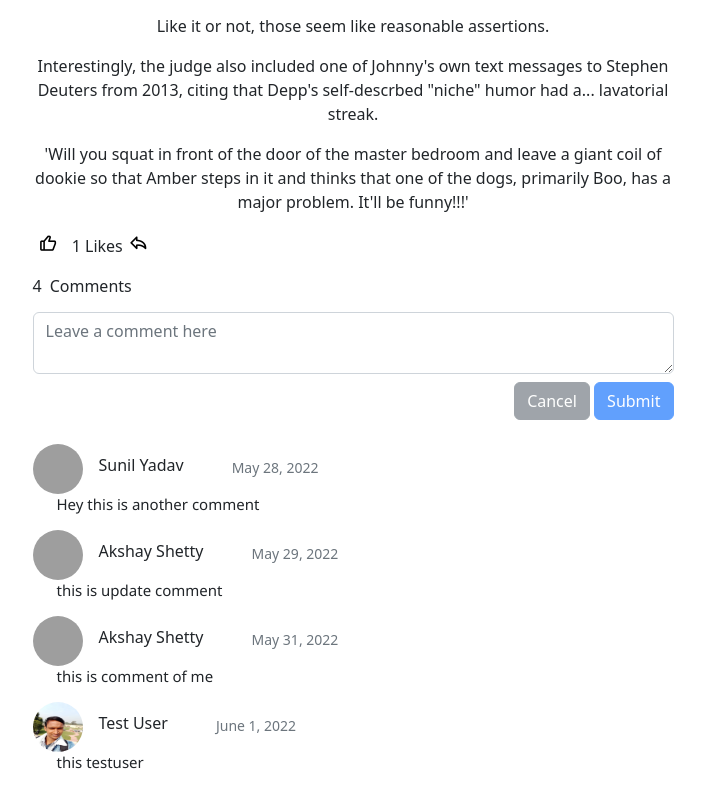
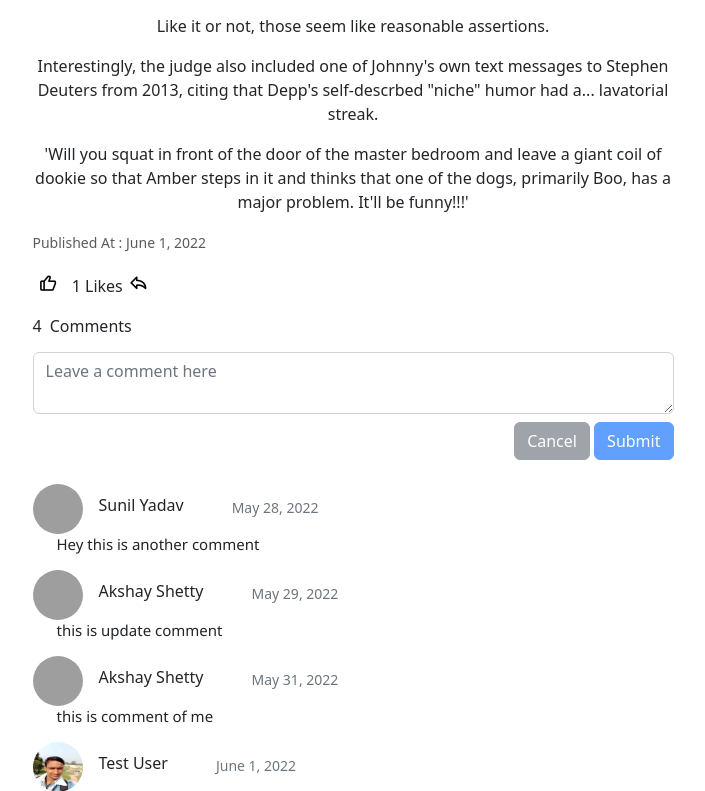
Before and after one commit to sunilyadav-web/Blog-Project, a Django app: a page that uses templates/blog/blog_detail.html in a window 1280 px wide. Shown: the part 1677-2468 px from the top of the page, without its empty margins (287-992 px from the left). Run offline with Django 4.2, Linux system fonts and the light colour scheme; data comes from the database, SQL or seed files in the repository; some web fonts are replaced; grey boxes are pictures that could not be loaded.

Commit message:
Blog detail page UI changes and Added publish date

```diff
--- a/templates/blog/blog_detail.html
+++ b/templates/blog/blog_detail.html
@@ -13,6 +13,9 @@
       <div class="col-xl-7 col-md-9 col-sm-11 mx-auto">
         <div class="text-content text-justify">
           {{blog_obj.content | safe}}
+        </div>
+        <div class="publish-date text-start mb-3">
+          <small class="opacity-75">Published At : <span>{{blog_obj.upload_to |date}}</span></small>
         </div>
         <div class="like-and-share-section d-flex align-items-center">
             <form action="{% url 'post_like' blog_obj.slug %}" method="post">
```
